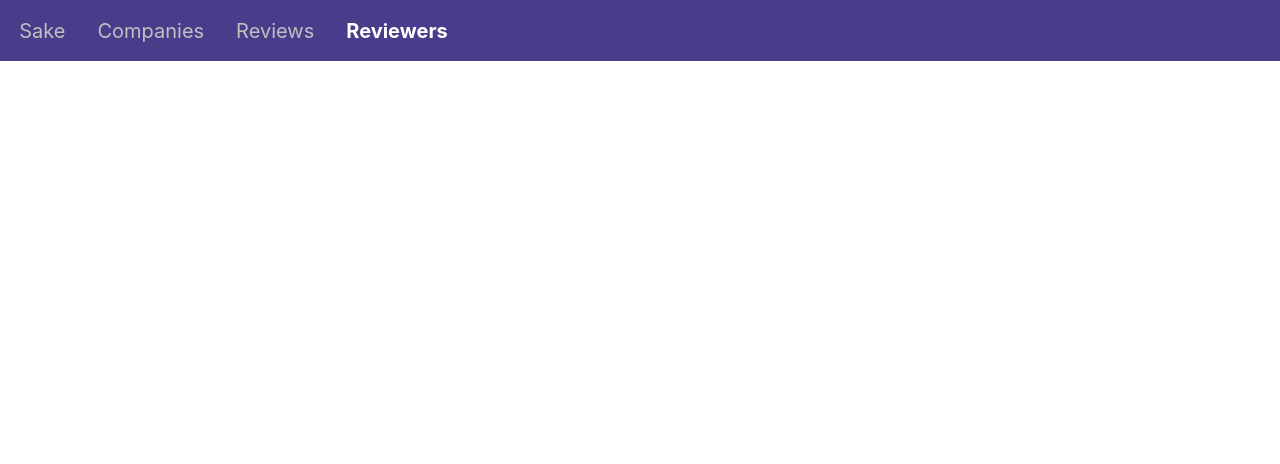
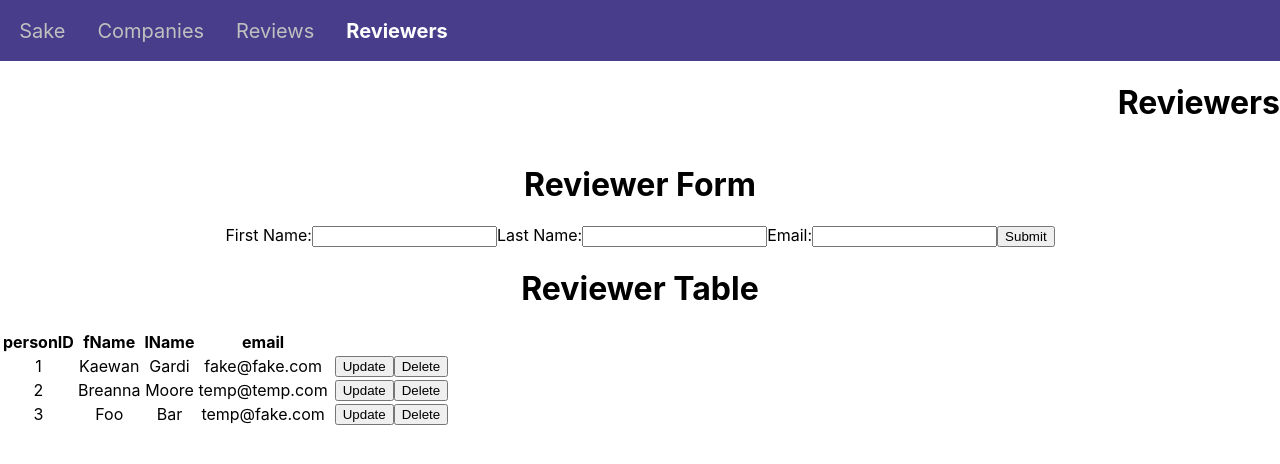
Before and after one commit to yusura18/CS340-Project, a React (Create React App) app in the folder my-app/: page /reviewer in a window 1280 px wide. Shown: the top 464 px of the page. Built offline with nearby package versions, Linux system fonts and the light colour scheme.

Commit message:
big commit to get all the skeleton up for each page

```diff
--- a/my-app/src/App.js
+++ b/my-app/src/App.js
@@ -1,10 +1,11 @@
 import React from 'react';
 import './App.css';
 import Navbar from './components/navbar';
-import { BrowserRouter as Router, Switch, Route } from 'react-router-dom';
+import { BrowserRouter as Router, Switch, Route, Redirect } from 'react-router-dom';
 import sake from './pages/sake';
 import company from './pages/company';
-
+import review from './pages/review';
+import reviewer from './pages/reviewer';
 
 
 // Need to render components (form, tables, search field) for each page
@@ -16,11 +17,13 @@ function App() {
       <Router>
         <Navbar />
         <Switch>
-
           <Route path='/sake' component={sake} />
           <Route path='/company' component={company} />
+          <Route path='/review' component={review} />
+          <Route path='/reviewer' component={reviewer} />
         </Switch>
       </Router>
+
     </div>
   );
 }
--- /dev/null
+++ b/my-app/src/components/ReviewForm.js
@@ -0,0 +1,71 @@
+import React from 'react';
+
+/*
+	reviewID
+    sakeID
+    personID
+    rating
+    comment
+
+*/
+class ReviewForm extends React.Component {
+	constructor(props) {
+    super(props);
+    this.state = {
+			sake: '',
+			person: '',
+			rating: '',
+            comment: ''
+		};
+    this.handleInputChange = this.handleInputChange.bind(this);
+    this.handleSubmit = this.handleSubmit.bind(this);
+  }
+
+  handleInputChange (event) {
+		const target = event.target;
+		const value = target.type === 'checkbox' ? target.checked : target.value;
+        const name = target.name;
+
+		this.setState({
+			[name]: value
+		});
+	}
+
+  handleSubmit(event) {
+    alert('form was submited with: ' + this.state.sake + this.state.person + this.state.rating + this.state.comment);
+    event.preventDefault();
+  }
+
+
+
+	render() {
+		return (
+			<div>
+				<h1>Review Form</h1>
+				<form>
+					<label>
+						Sake Name:
+						<input type="text" name="sake" value={this.state.sake} onChange={this.handleInputChange}/>
+					</label>
+					<label>
+						Reviewer's Name:
+						<input type="text" name="person" value={this.state.person} onChange={this.handleInputChange}/>
+					</label>
+					<label>
+                        Rating:
+                        {/* TODO: Add range limits on the input */}
+						<input type="number" name="rating" value={this.state.rating} onChange={this.handleInputChange}/>
+					</label>
+					<label>
+						Comment:
+						<input type="text" name="comment" value={this.state.comment} onChange={this.handleInputChange}/>
+					</label>
+					<input type="submit" value="Submit" onClick={this.handleSubmit}/>
+				</form>
+			</div>
+		);
+	}
+}
+
+
+export default ReviewForm
--- /dev/null
+++ b/my-app/src/components/ReviewTable.js
@@ -0,0 +1,47 @@
+
+
+
+/*
+
+*/
+function ReviewTable(props) {
+    return (
+          <div>
+              <h1>Review Table</h1>
+              <table>
+                  <thead>
+                      <tr>
+                          <th>reviewID</th>
+                          <th>sakeID</th>
+                          <th>personID</th>
+                          <th>rating</th>
+                          <th>comment</th>
+                      </tr>
+                  </thead>
+                  <tbody id="tableBody">
+                      <ReviewRow reviewID={1} sakeID={5} personID={15} rating={2} comment=""/>
+                      <ReviewRow reviewID={2} sakeID={83} personID={24} rating={0} comment="Just awful"/>
+                      <ReviewRow reviewID={3} sakeID={83} personID={8} rating={3} comment="Simply amazing" />
+                  </tbody>
+              </table>
+          </div>
+      );
+  }
+
+  function ReviewRow(props) {
+      return (
+          <tr>
+              <td>{props.reviewID}</td>
+              <td>{props.sakeID}</td>
+              <td>{props.personID}</td>
+              <td>{props.rating}</td>
+              <td>{props.comment}</td>
+              <button>Update</button>
+              <button>Delete</button>
+          </tr>
+      );
+
+  }
+
+
+  export default ReviewTable
--- /dev/null
+++ b/my-app/src/components/ReviewerForm.js
@@ -0,0 +1,64 @@
+import React from 'react';
+
+/*
+	personID
+    fName
+    lName
+    email
+*/
+class ReviewerForm extends React.Component {
+	constructor(props) {
+    super(props);
+    this.state = {
+            personID: '',
+			fName: '',
+			lName: '',
+            email: ''
+		};
+    this.handleInputChange = this.handleInputChange.bind(this);
+    this.handleSubmit = this.handleSubmit.bind(this);
+  }
+
+  handleInputChange (event) {
+		const target = event.target;
+		const value = target.type === 'checkbox' ? target.checked : target.value;
+        const name = target.name;
+
+		this.setState({
+			[name]: value
+		});
+	}
+
+  handleSubmit(event) {
+    alert('form was submited with: ' + this.state.sake + this.state.person + this.state.rating + this.state.comment);
+    event.preventDefault();
+  }
+
+
+
+	render() {
+		return (
+			<div>
+				<h1>Reviewer Form</h1>
+				<form>
+					<label>
+						First Name:
+						<input type="text" name="fName" value={this.state.fName} onChange={this.handleInputChange}/>
+					</label>
+					<label>
+                        Last Name:
+						<input type="text" name="lName" value={this.state.lName} onChange={this.handleInputChange}/>
+					</label>
+					<label>
+                        Email:
+						<input type="text" name="email" value={this.state.email} onChange={this.handleInputChange}/>
+					</label>
+					<input type="submit" value="Submit" onClick={this.handleSubmit}/>
+				</form>
+			</div>
+		);
+	}
+}
+
+
+export default ReviewerForm
--- /dev/null
+++ b/my-app/src/components/ReviewerTable.js
@@ -0,0 +1,49 @@
+
+
+
+/*
+	personID
+    fName
+    lName
+    email
+*/
+function ReviewerTable(props) {
+    return (
+          <div>
+              <h1>Reviewer Table</h1>
+              <table>
+                  <thead>
+                      <tr>
+                          <th>personID</th>
+                          <th>fName</th>
+                          <th>lName</th>
+                          <th>email</th>
+                      </tr>
+                  </thead>
+                  <tbody id="tableBody">
+                      <ReviewerRow personID={1} fName='Kaewan' lName='Gardi' email='fake@fake.com'/>
+                      <ReviewerRow personID={2} fName='Breanna' lName='Moore' email='temp@temp.com'/>
+                      <ReviewerRow personID={3} fName='Foo' lName='Bar' email='temp@fake.com'/>
+                  </tbody>
+              </table>
+          </div>
+      );
+  }
+
+  function ReviewerRow(props) {
+      return (
+          <tr>
+              <td>{props.personID}</td>
+              <td>{props.fName}</td>
+              <td>{props.lName}</td>
+              <td>{props.email}</td>
+              <td>{props.comment}</td>
+              <button>Update</button>
+              <button>Delete</button>
+          </tr>
+      );
+
+  }
+
+
+  export default ReviewerTable
--- a/my-app/src/pages/company.js
+++ b/my-app/src/pages/company.js
@@ -1,16 +1,22 @@
 import React from 'react';
+import CompanyTable from '../CompanyTable';
+import CompanyForm from '../CompanyForm';
+
 
 const company = () => {
     return (
+        <div>
             <div
                 style={{
                     display: 'flex',
                     justifyContent: 'Right',
                     alignItems: 'Right',
-                height: '100vh'
                 }}
             >
                 <h1>Companies</h1>
+            </div>
+            <CompanyForm/>
+            <CompanyTable/>
         </div>
     );
 };
--- a/my-app/src/pages/review.js
+++ b/my-app/src/pages/review.js
@@ -1,16 +1,21 @@
 import React from 'react';
+import ReviewTable from '../components/ReviewTable';
+import ReviewForm from '../components/ReviewForm';
 
 const review = () => {
     return (
+        <div>
             <div
                 style={{
                     display: 'flex',
                     justifyContent: 'Right',
                     alignItems: 'Right',
-                height: '100vh'
                 }}
             >
                 <h1>Reviews</h1>
+            </div>
+            <ReviewForm/>
+            <ReviewTable/>
         </div>
     );
 };
--- a/my-app/src/pages/reviewer.js
+++ b/my-app/src/pages/reviewer.js
@@ -1,16 +1,21 @@
 import React from 'react';
+import ReviewerTable from '../components/ReviewerTable';
+import ReviewerForm from '../components/ReviewerForm';
 
 const reviewer = () => {
     return (
+        <div>
             <div
                 style={{
                     display: 'flex',
                     justifyContent: 'Right',
                     alignItems: 'Right',
-                height: '100vh'
                 }}
             >
                 <h1>Reviewers</h1>
+            </div>
+            <ReviewerForm/>
+            <ReviewerTable/>
         </div>
     );
 };
```
Lines whose indentation alone changed are shown as unchanged.
